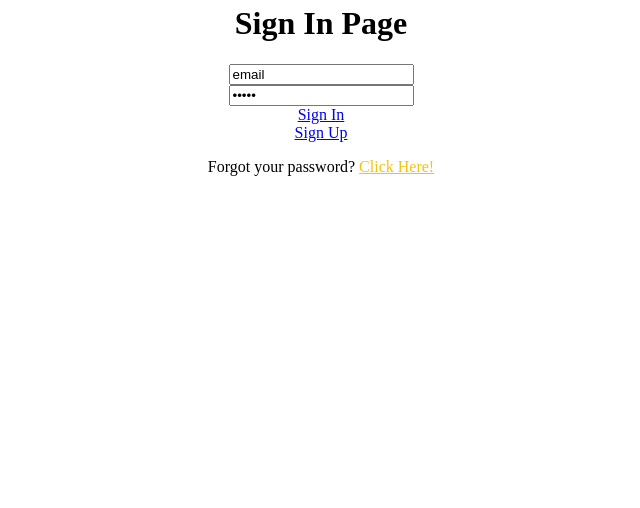
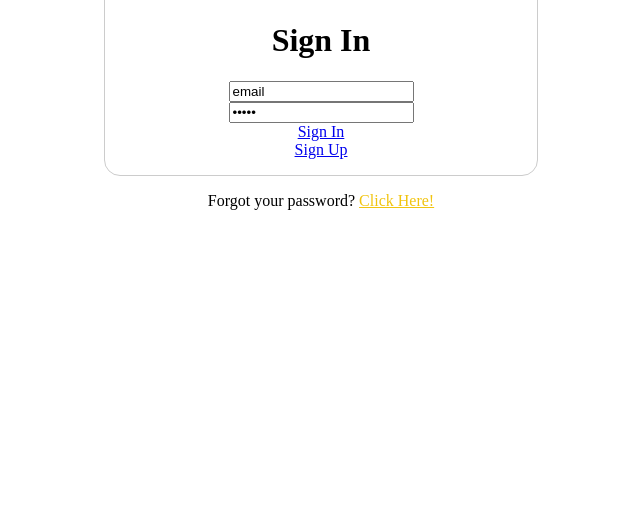
Before and after one commit to JessicaHilario/Let-s-Eat, a plain HTML site: page signInPage.html in a window 1280 px wide. Shown: the part 292-800 px from the top of the page, without its empty margins (319-959 px from the left). Drawn offline with Linux system fonts and the light colour scheme; files whose address does not match are found by name.

Commit message:
Update signInPage.html

```diff
--- a/signInPage.html
+++ b/signInPage.html
@@ -9,6 +9,15 @@
         <title>Let's Eat Sign In Page</title>
     	<!---Centers the logo--->
    		<style>
+   			form {
+			  /* Just to center the form on the page */
+			  margin: 0 auto;
+			  width: 400px;
+			  /* To see the outline of the form */
+			  padding: 1em;
+			  border: 1px solid #CCC;
+			  border-radius: 1em;
+			}
 			img {
 			display: block;
 			margin-left: auto;
@@ -20,7 +29,7 @@
     </head>
 
     <body>
-    	<a href="homePage.html">
+    	<a href="defaultPage.html">
     	<img
 	 	src="ACTUALLOGO.png"
 	 	alt="Let's Eat Logo">
@@ -30,15 +39,15 @@
 
 		<form method="post" action="index.html">
 		<div class="box">
-		<h1><center>Sign In Page</center></h1>
+		<h1><center>Sign In</center></h1>
 
 		<center><input type="email" name="email" value="email" onFocus="field_focus(this, 'email');" onblur="field_blur(this, 'email');" class="email" /></center>
 
 		<center><input type="password" name="email" value="email" onFocus="field_focus(this, 'email');" onblur="field_blur(this, 'email');" class="email" /></center>
 
-		<a href="#"><div class="btn"><center>Sign In</center></div></a> <!-- End Btn -->
+		<a href="userPage.html"><div class="btn"><center>Sign In</center></div></a> <!-- End Btn -->
 
-		<a href="#"><div id="btn2"><center>Sign Up</center></div></a> <!-- End Btn2 -->
+		<a href="signUpPage.html"><div id="btn2"><center>Sign Up</center></div></a> <!-- End Btn2 -->
 
 		</div> <!-- End Box -->
 
```
